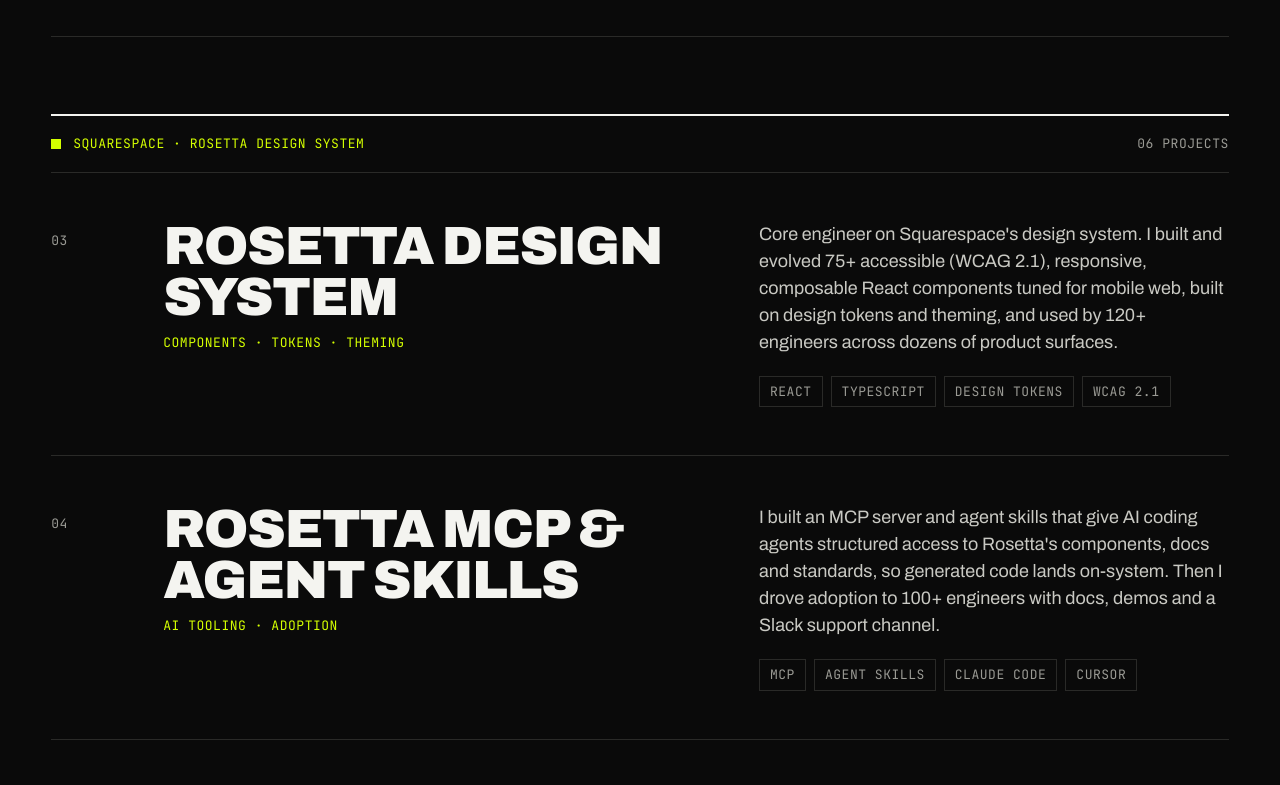
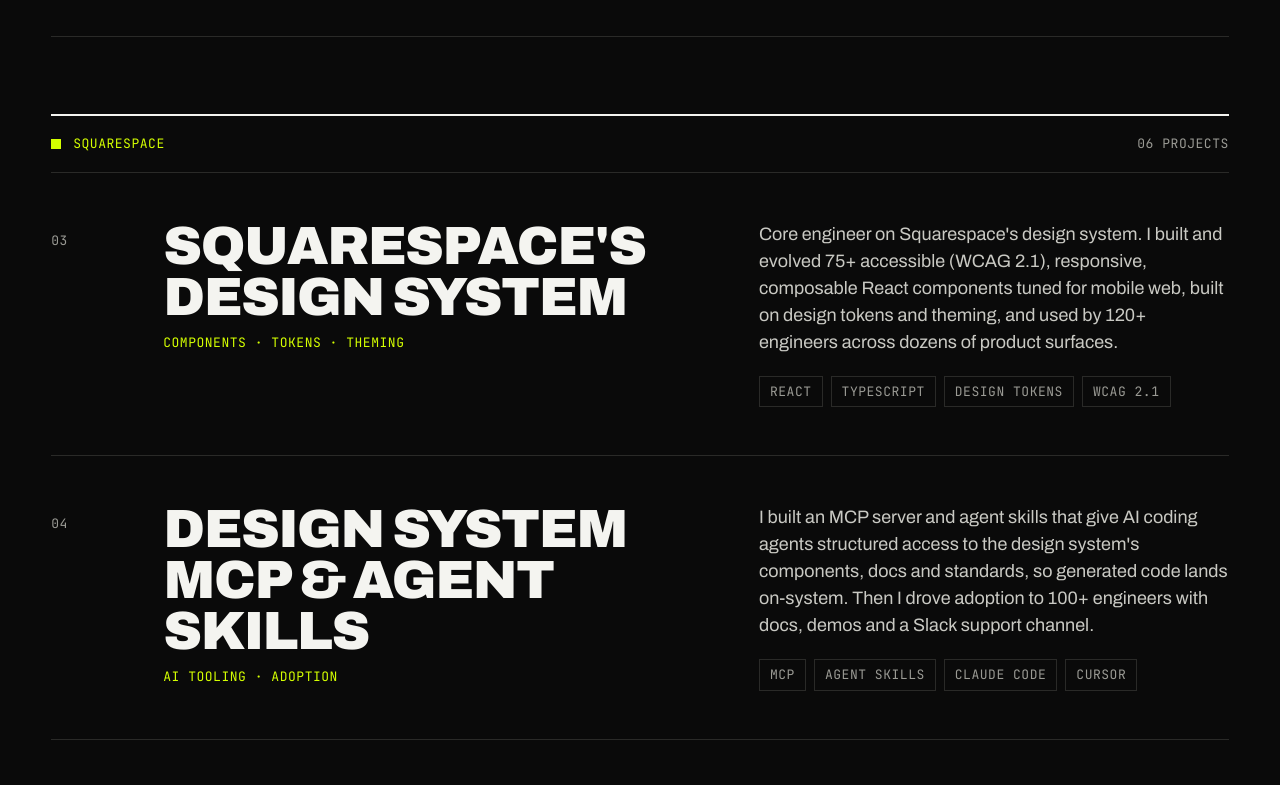
Before and after one commit to itskarl/karlrodulfo.com, a plain HTML site: page index.html in a window 1280 px wide. Shown: the part 2080-2865 px from the top of the page. Drawn offline with Linux system fonts and the light colour scheme.

Commit message:
Say Squarespace's design system instead of Rosetta
The internal name means little to outside readers.

Co-Authored-By: Claude Opus 5.5 <noreply@anthropic.com>

```diff
--- a/index.html
+++ b/index.html
@@ -494,12 +494,12 @@
 
         <div class="work-group" role="group" aria-labelledby="group-sq">
           <div class="group-head reveal">
-            <p class="group-label mono" id="group-sq">Squarespace · Rosetta Design System</p>
+            <p class="group-label mono" id="group-sq">Squarespace</p>
             <span class="group-count mono">06 projects</span>
           </div>
           <article class="project reveal">
             <span class="num mono">03</span>
-            <h3>Rosetta Design System<small>Components · Tokens · Theming</small></h3>
+            <h3>Squarespace's Design System<small>Components · Tokens · Theming</small></h3>
             <div class="project-body">
               <p>Core engineer on Squarespace's design system. I built and evolved 75+ accessible (WCAG 2.1), responsive, composable React components tuned for mobile web, built on design tokens and theming, and used by 120+ engineers across dozens of product surfaces.</p>
               <ul class="tags mono"><li>React</li><li>TypeScript</li><li>Design tokens</li><li>WCAG 2.1</li></ul>
@@ -507,9 +507,9 @@
           </article>
           <article class="project reveal">
             <span class="num mono">04</span>
-            <h3>Rosetta MCP &amp; Agent Skills<small>AI tooling · Adoption</small></h3>
+            <h3>Design System MCP &amp; Agent Skills<small>AI tooling · Adoption</small></h3>
             <div class="project-body">
-              <p>I built an MCP server and agent skills that give AI coding agents structured access to Rosetta's components, docs and standards, so generated code lands on-system. Then I drove adoption to 100+ engineers with docs, demos and a Slack support channel.</p>
+              <p>I built an MCP server and agent skills that give AI coding agents structured access to the design system's components, docs and standards, so generated code lands on-system. Then I drove adoption to 100+ engineers with docs, demos and a Slack support channel.</p>
               <ul class="tags mono"><li>MCP</li><li>Agent skills</li><li>Claude Code</li><li>Cursor</li></ul>
             </div>
           </article>
@@ -533,7 +533,7 @@
             <span class="num mono">07</span>
             <h3>Migration Tooling<small>Codemods · Releases</small></h3>
             <div class="project-body">
-              <p>I built tooling and codemods that cut Rosetta version upgrades from quarters to sprints, backed by Percy visual regression tests and semver releases with changelogs, migration guides and deprecation warnings.</p>
+              <p>I built tooling and codemods that cut design system version upgrades from quarters to sprints, backed by Percy visual regression tests and semver releases with changelogs, migration guides and deprecation warnings.</p>
               <ul class="tags mono"><li>Codemods</li><li>Percy</li><li>Semver</li></ul>
             </div>
           </article>
@@ -541,7 +541,7 @@
             <span class="num mono">08</span>
             <h3>Design to Code<small>Figma API · Figma MCP · Figma Make</small></h3>
             <div class="project-body">
-              <p>I work closely with designers to turn Figma designs, tokens and interaction patterns into production components. I also built a prototyping tool that pairs Figma Make with Rosetta, so prototypes are made from real components.</p>
+              <p>I work closely with designers to turn Figma designs, tokens and interaction patterns into production components. I also built a prototyping tool that pairs Figma Make with the design system, so prototypes are made from real components.</p>
               <ul class="tags mono"><li>Figma API</li><li>Figma MCP</li><li>Figma Make</li></ul>
             </div>
           </article>
@@ -590,7 +590,7 @@
             <p class="title mono">Senior Software Engineer</p>
           </div>
           <ul>
-            <li>Core engineer on Rosetta, Squarespace's design system: 75+ accessible, composable React and TypeScript components with tokens and theming, used by 120+ engineers.</li>
+            <li>Core engineer on Squarespace's design system: 75+ accessible, composable React and TypeScript components with tokens and theming, used by 120+ engineers.</li>
             <li>Owned Domain Forwarding from concept to launch in two months, part of moving 10 million domains over from Google Domains.</li>
             <li>Built the design system's MCP server and agent skills for AI coding agents, then drove adoption to 100+ engineers across dozens of teams.</li>
             <li>Cut version upgrades from quarters to sprints by owning migrations, with codemods, migration guides and deprecation warnings.</li>
```
